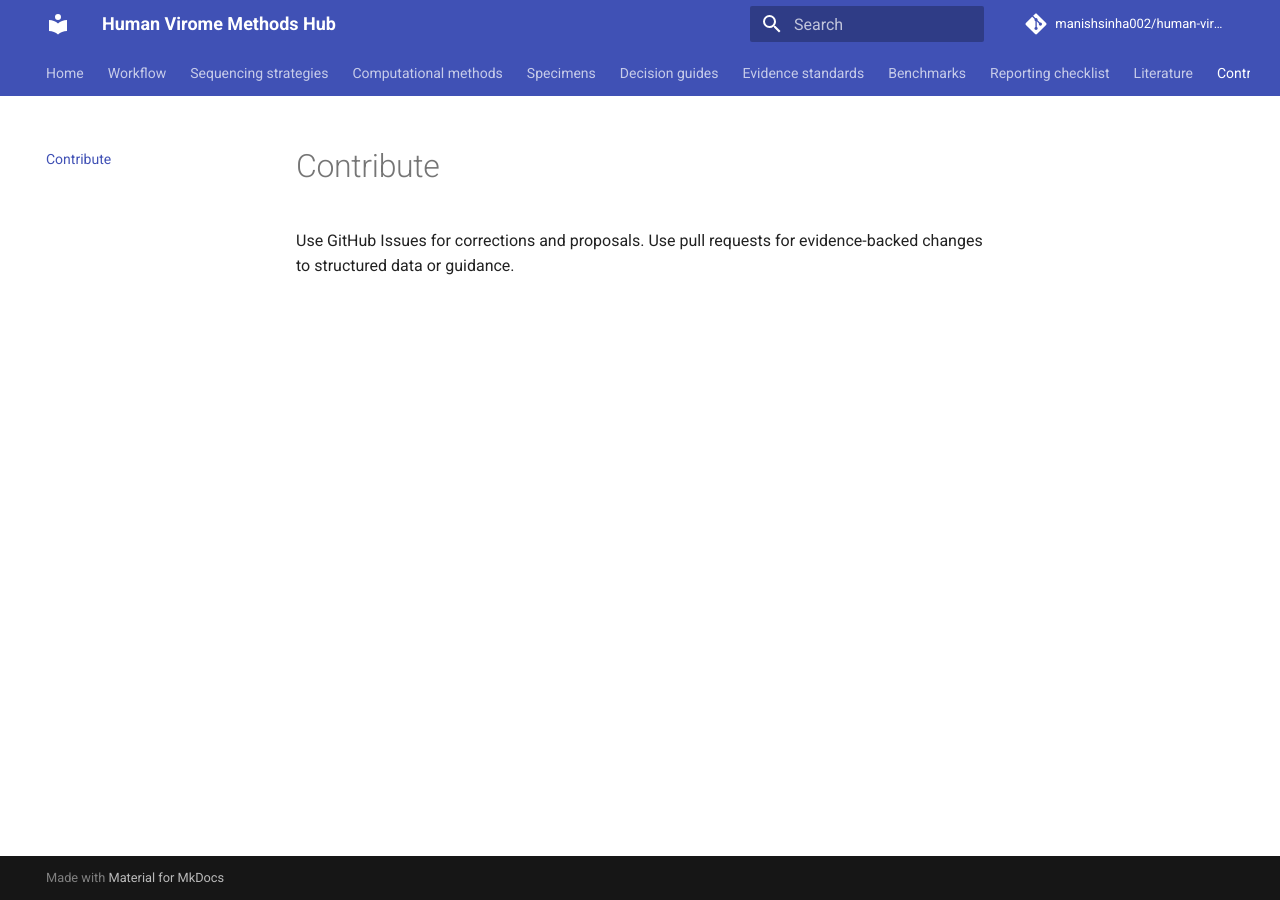
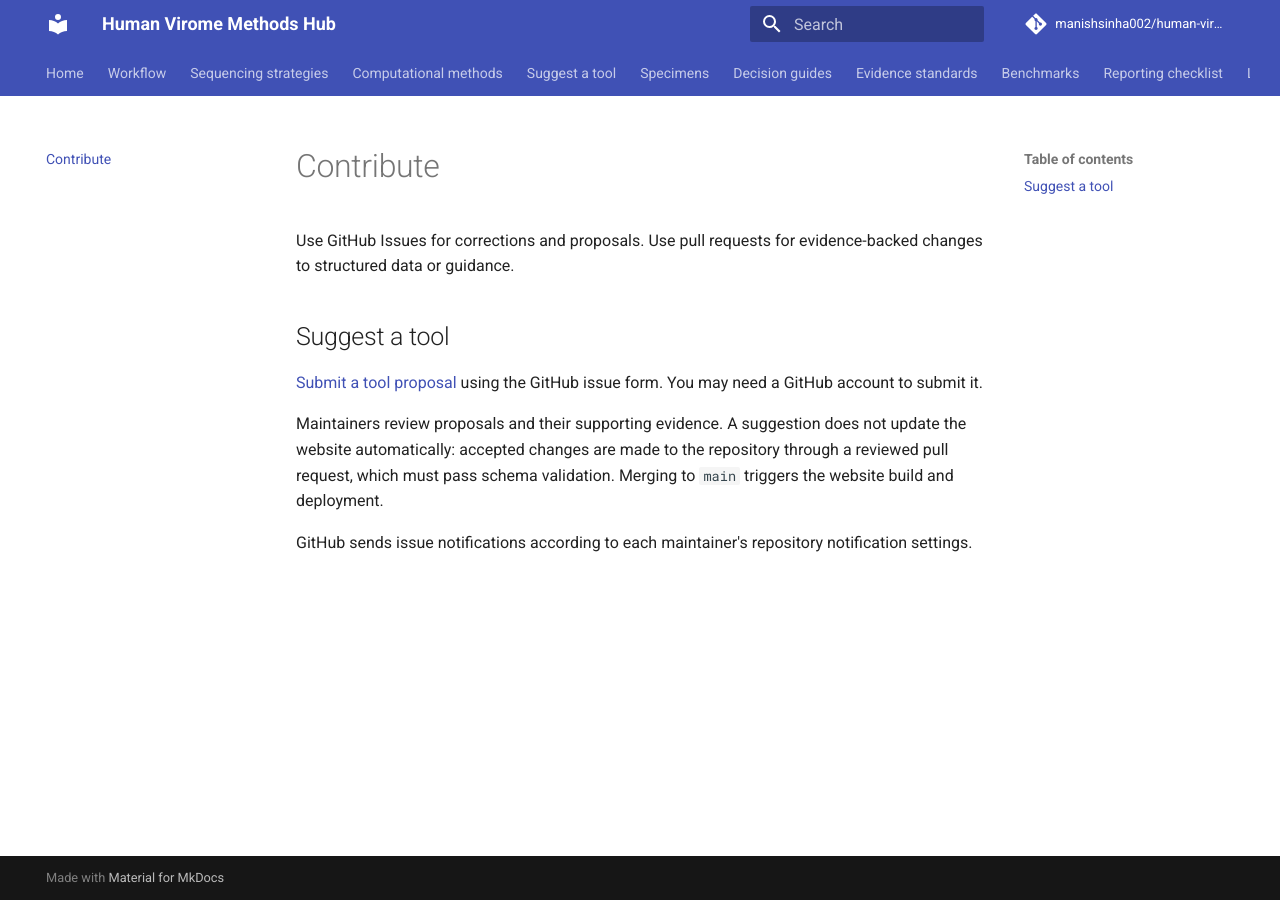
Before and after one commit to manishsinha002/human-virome-methods-hub, an MkDocs documentation site: the page built from docs/contribute.md, in a window 1280 px wide. Built offline with MkDocs 1.6.1 and Material for MkDocs 9.7.7, drawn with Linux system fonts in a browser that asks for light colours; comment, search, counter and statistics services are not loaded.

Commit message:
Add user tool suggestion workflow
Route tool proposals through GitHub Issues for maintainer review and document how accepted changes reach the site.

Co-authored-by: Copilot <223556219+Copilot@users.noreply.github.com>

```diff
--- a/docs/contribute.md
+++ b/docs/contribute.md
@@ -1,3 +1,11 @@
 # Contribute
 
 Use GitHub Issues for corrections and proposals. Use pull requests for evidence-backed changes to structured data or guidance.
+
+## Suggest a tool
+
+[Submit a tool proposal](https://github.com/manishsinha002/human-virome-methods-hub/issues/new?template=add-method.yml) using the GitHub issue form. You may need a GitHub account to submit it.
+
+Maintainers review proposals and their supporting evidence. A suggestion does not update the website automatically: accepted changes are made to the repository through a reviewed pull request, which must pass schema validation. Merging to `main` triggers the website build and deployment.
+
+GitHub sends issue notifications according to each maintainer's repository notification settings.
--- a/mkdocs.yml
+++ b/mkdocs.yml
@@ -15,6 +15,7 @@ nav:
   - Workflow: workflow.md
   - Sequencing strategies: strategies.md
   - Computational methods: methods.md
+  - Suggest a tool: suggest-tool.md
   - Specimens: specimens.md
   - Decision guides: decision-guides.md
   - Evidence standards: evidence-standards.md
```
Also changed, not shown: CONTRIBUTING.md (+4 -1 lines), docs/methods.md (+2 -0 lines), docs/suggest-tool.md (added, +9 -0 lines), 2 other files.
